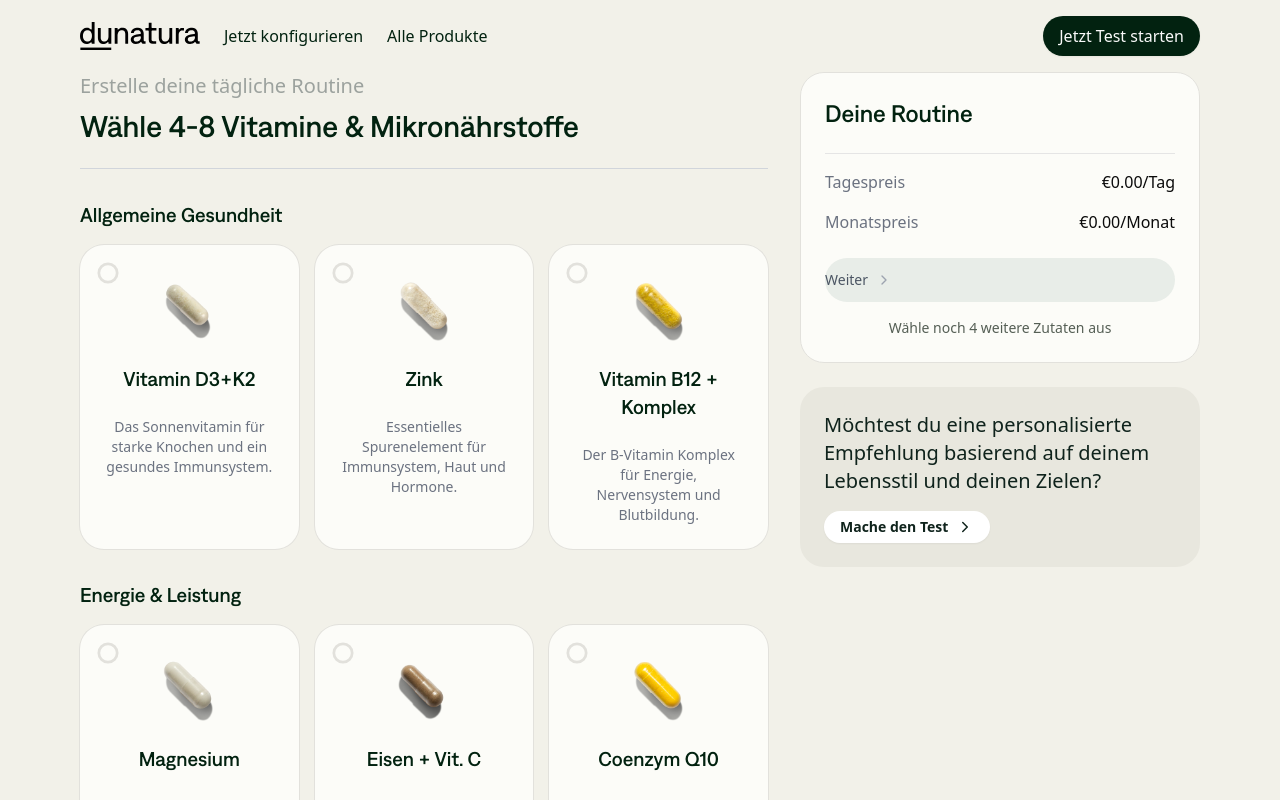
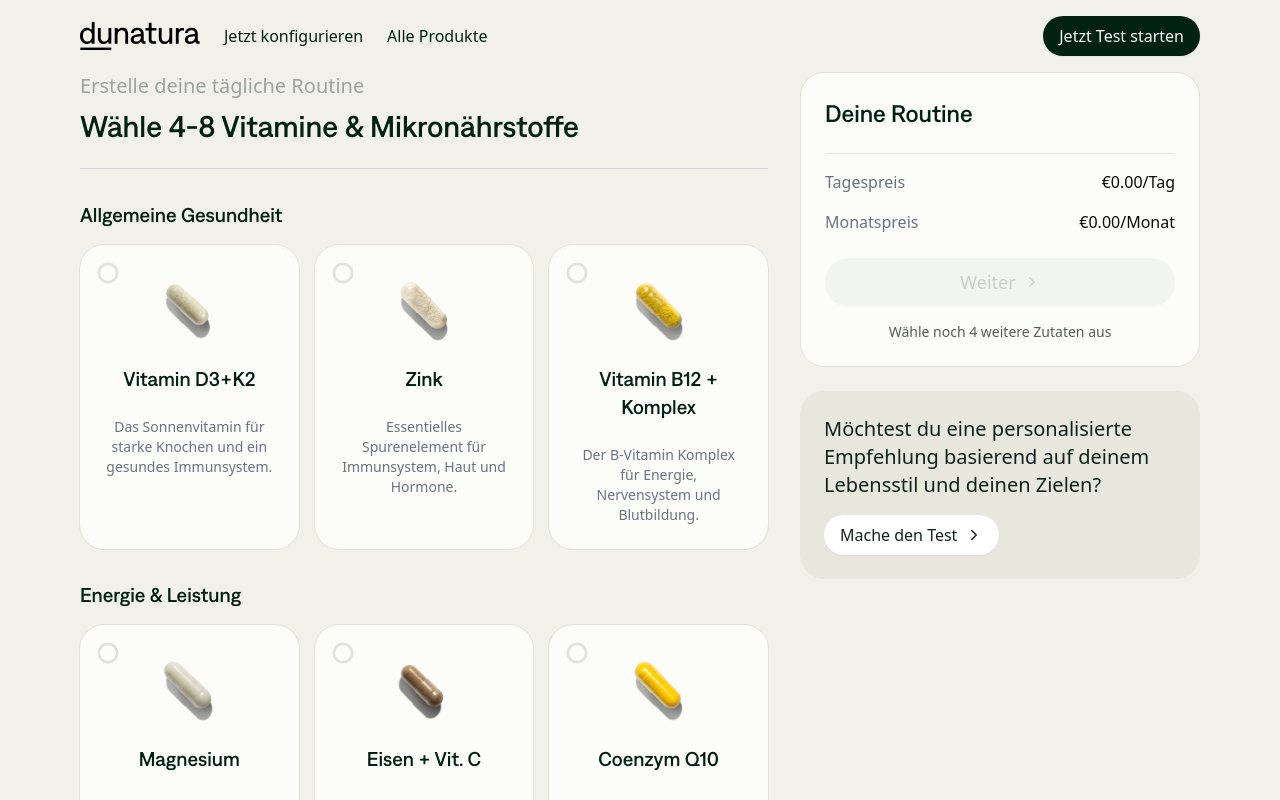
Before and after one commit to manueljenni/dunatura-headless, a Next.js app: page /configure in a window 1280 px wide. Shown: the top 800 px of the page. Built offline with nearby package versions, Linux system fonts and the light colour scheme.

Commit message:
Fix buttons

```diff
--- a/app/(default)/configure/page.tsx
+++ b/app/(default)/configure/page.tsx
@@ -29,6 +29,7 @@ export default function ConfigurePage() {
   const router = useRouter();
   const [showFloatingPill, setShowFloatingPill] = useState(false);
   const checkoutRef = useRef<HTMLDivElement>(null);
+  const routineRef = useRef<HTMLDivElement>(null);
 
   useEffect(() => {
     const handleScroll = () => {
@@ -43,6 +44,16 @@ export default function ConfigurePage() {
 
   const scrollToCheckout = () => {
     checkoutRef.current?.scrollIntoView({ behavior: "smooth" });
+  };
+
+  const scrollToRoutine = () => {
+    if (routineRef.current) {
+      const yOffset = -40;
+      const element = routineRef.current;
+      const y = element.getBoundingClientRect().top + window.pageYOffset + yOffset;
+
+      window.scrollTo({ top: y, behavior: "smooth" });
+    }
   };
 
   const getTotalItems = () =>
@@ -213,7 +224,7 @@ export default function ConfigurePage() {
           )}
 
           <div className="bg-[#FCFCF8] rounded-3xl border border-[#E2E1DC] p-6 space-y-6">
-            <div>
+            <div ref={routineRef}>
               <h4 className="text-2xl text-primary font-medium mb-4 font-denimink">
                 Deine Routine
               </h4>
@@ -228,19 +239,21 @@ export default function ConfigurePage() {
                 <span className="text-gray-500">Monatspreis</span>
                 <span className="font-medium">€{totalPrice.toFixed(2)}/Monat</span>
               </div>
-              <button
-                className={`w-full py-3 rounded-full font-medium transition-all text-center
+              <Button
+                className={`w-full transition-all
                   ${
                     totalItems >= 4
-                      ? "bg-primary text-white"
+                      ? "bg-primary text-white hover:bg-primary/90"
                       : "bg-background text-[#9CA29E] cursor-not-allowed"
                   }`}
-                disabled={totalItems < 4}>
+                disabled={totalItems < 4}
+                variant="pill"
+                size="pill-xl">
                 <div className="flex items-center gap-2">
-                  <span className="text-sm font-medium text-gray-600">Weiter</span>
-                  <ChevronRight size={16} className="text-gray-400" />
+                  <span className="font-medium">Weiter</span>
+                  <ChevronRight size={16} />
                 </div>
-              </button>
+              </Button>
               {totalItems < 4 && (
                 <p className="text-center text-sm text-secondary mt-4">
                   Wähle noch {4 - totalItems} weitere Zutaten aus
@@ -256,13 +269,13 @@ export default function ConfigurePage() {
             </h4>
             <Button
               variant="pill"
-              size="pill"
-              className="bg-white text-[#0F231C] hover:bg-gray-50 font-semibold"
+              size="pill-lg"
+              className="w-fit bg-white text-[#0F231C] hover:bg-gray-50 flex items-center justify-center gap-2"
               onClick={() => router.push("/questionnaire")}>
-              <p className="mr-2">Mache den Test</p>
+              <span className="font-medium">Mache den Test</span>
               <ChevronRight
                 size={18}
-                className="transform transition-transform group-hover:translate-x-1 font-medium"
+                className="transform transition-transform group-hover:translate-x-1"
               />
             </Button>
           </div>
@@ -270,10 +283,13 @@ export default function ConfigurePage() {
       </div>
 
       {/* Floating Pill */}
-      {showFloatingPill && selectedVitamins.length > 0 && (
       <div
-          onClick={scrollToCheckout}
-          className="fixed bottom-4 left-1/2 -translate-x-1/2 bg-white rounded-full shadow-lg py-1.5 px-3 flex items-center gap-2 lg:hidden cursor-pointer border border-neutral-300">
+        className={`fixed bottom-4 left-1/2 -translate-x-1/2 bg-white rounded-full shadow-lg py-1.5 px-3 flex items-center gap-2 lg:hidden cursor-pointer border border-neutral-300 transition-all duration-300 ${
+          showFloatingPill && selectedVitamins.length > 0
+            ? "opacity-100 translate-y-0"
+            : "opacity-0 translate-y-4 pointer-events-none"
+        }`}
+        onClick={scrollToRoutine}>
         <div className="flex items-center">
           {selectedVitamins.slice(0, 2).map((item, index) => (
             <div
@@ -301,7 +317,6 @@ export default function ConfigurePage() {
           <ChevronRight size={16} className="text-primary" />
         </div>
       </div>
-      )}
     </>
   );
 }
```
Lines whose indentation alone changed are shown as unchanged.
